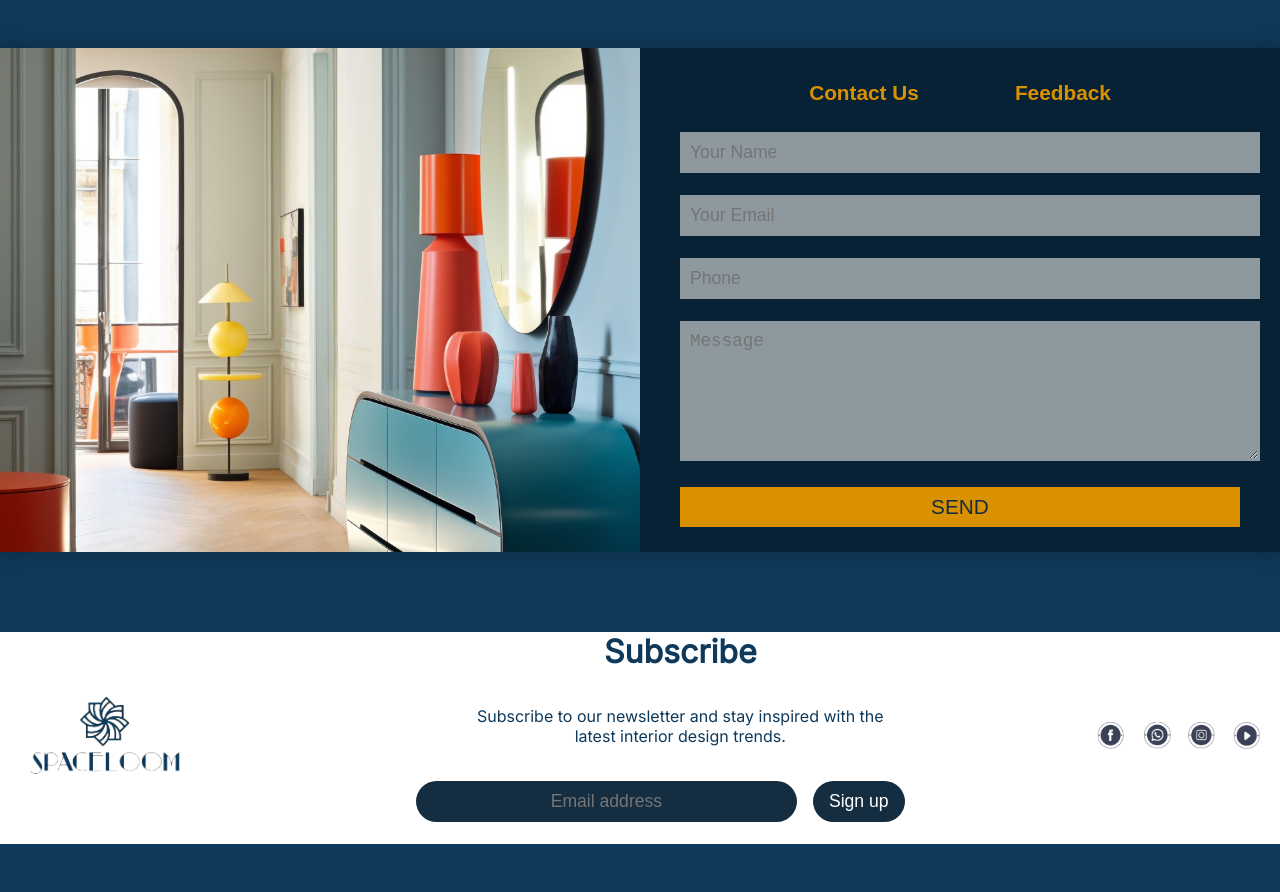
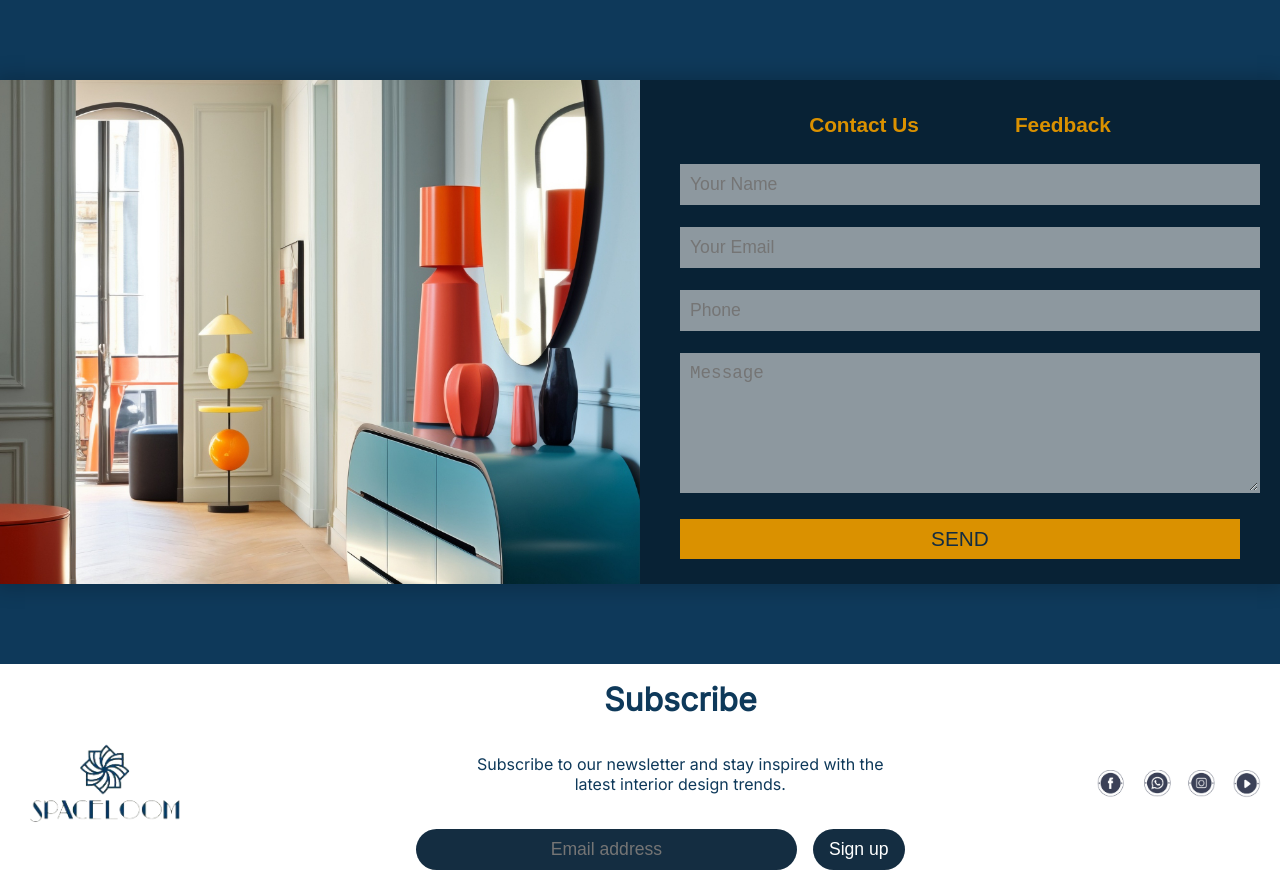
Before and after one commit to malakhm/Advanced-Front, a React (Create React App) app in the folder front-end/: page /About in a window 1280 px wide. Shown: the part 6740-7632 px from the top of the page. Before the commit the page ends 7584 px from the top, so only its background shows below. Built offline with nearby package versions, Linux system fonts and the light colour scheme.

Commit message:
css edit

```diff
--- a/front-end/src/components/Footer/Footer.css
+++ b/front-end/src/components/Footer/Footer.css
@@ -5,6 +5,7 @@
   align-items: center;
   flex-direction: row;
   background-color: #fff;
+  padding-top: 1rem;
 }
 
 .inp {
--- a/front-end/src/pages/AboutUs/About.css
+++ b/front-end/src/pages/AboutUs/About.css
@@ -73,6 +73,7 @@
   text-align: center;
   box-shadow: 0px 0px 19px 5px rgba(0, 0, 0, 0.19);
   background-color: #082235;
+  margin-top: 2rem;
 }
 
 .left {
```
